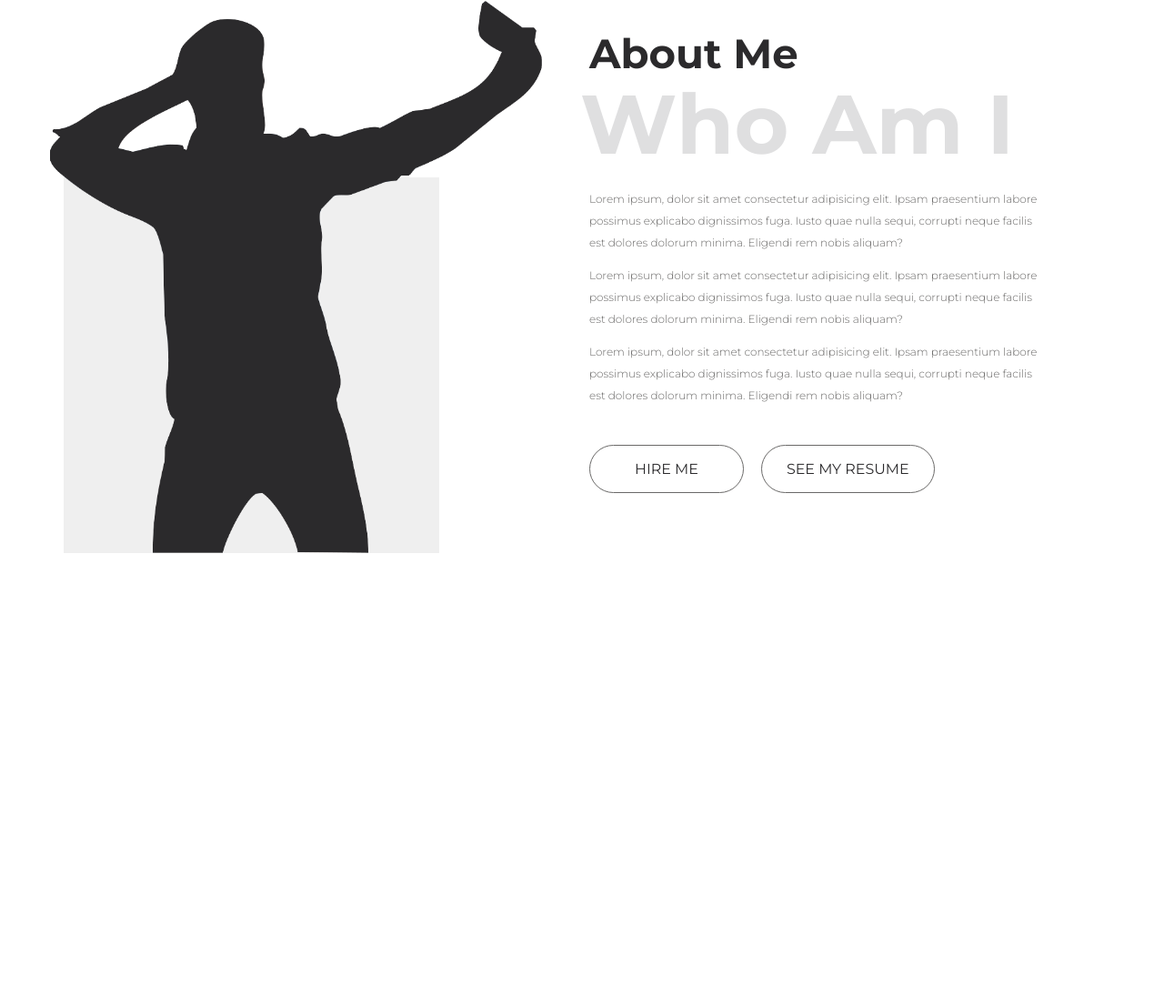
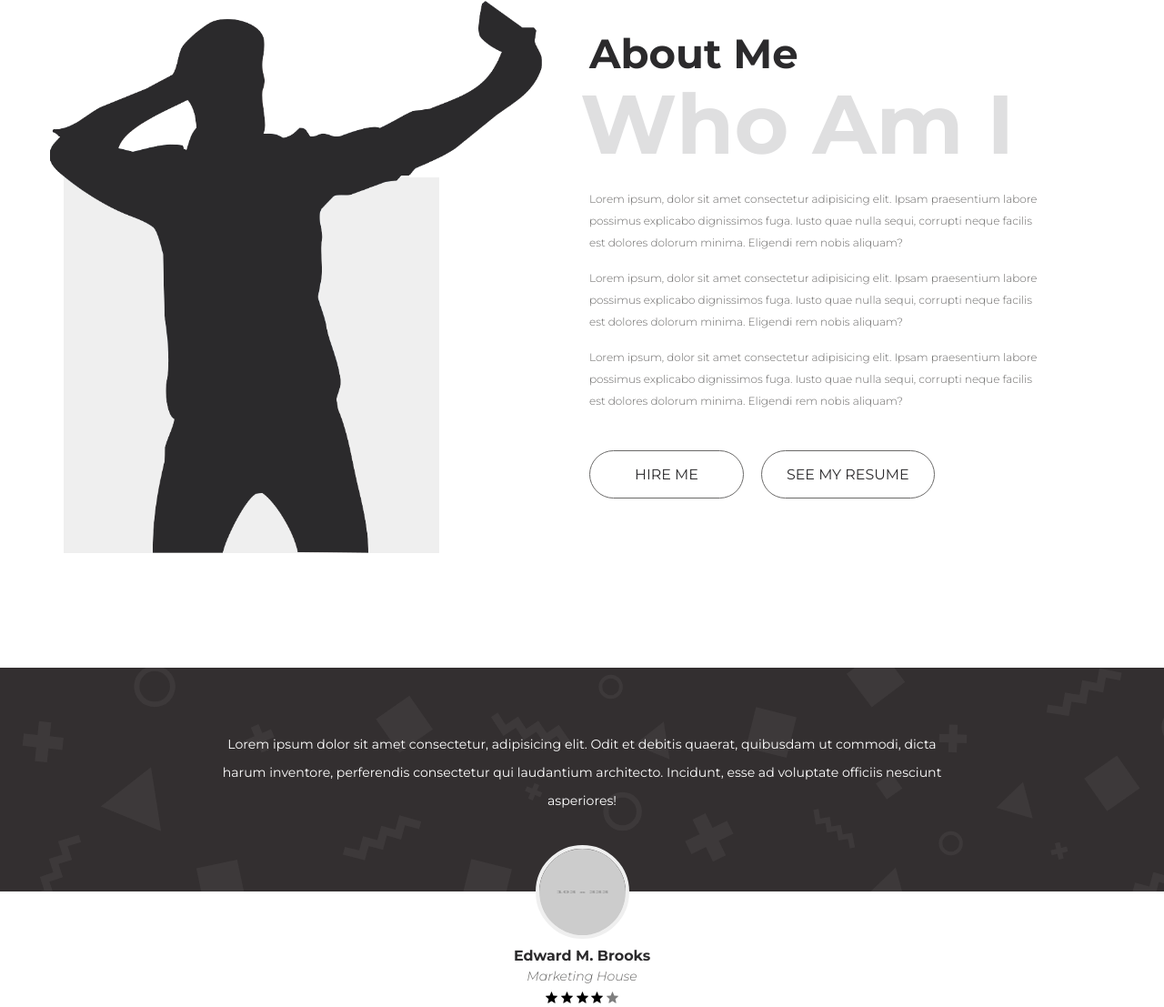
Before and after one commit to Kostya20292/Portfolio, a plain HTML site: page index.html in a window 1280 px wide. Shown: the part 2088-3195 px from the top of the page at 91% size. Before the commit the page ends 2822 px from the top, so only its background shows below. Drawn offline with Linux system fonts and the light colour scheme; placeholder pictures from the web are drawn by us.

Commit message:
Сверстана секция reviews

```diff
--- a/index.html
+++ b/index.html
@@ -219,5 +219,27 @@
     </div>
   </section>
 
+  <section class="reviews">
+    <div class="container">
+      <div class="reviews__item">
+        <div class="reviews__text">
+          <p>Lorem ipsum dolor sit amet consectetur, adipisicing elit. Odit et debitis quaerat, quibusdam ut commodi, dicta harum inventore, perferendis consectetur qui laudantium architecto. Incidunt, esse ad voluptate officiis nesciunt asperiores!</p>
+        </div>
+        <div class="reviews__author">
+          <img class="reviews__photo" src="http://dummyimage.com/103/333" alt="reviews">
+          <div class="reviews__name">Edward M. Brooks</div>
+          <div class="reviews__company">Marketing House</div>
+          <div class="reviews__rating">
+            <img class="reviews__star" src="img/star.svg" alt="star">
+            <img class="reviews__star" src="img/star.svg" alt="star">
+            <img class="reviews__star" src="img/star.svg" alt="star">
+            <img class="reviews__star" src="img/star.svg" alt="star">
+            <img class="reviews__star reviews__star--unactive" src="img/star.svg" alt="star">
+          </div>
+        </div>
+      </div>
+    </div>
+  </section>
+
 </body>
 </html>
--- /dev/null
+++ b/less/blocks/reviews.less
@@ -0,0 +1,63 @@
+// main: ../style.less
+
+.reviews {
+  background: #332f30 url("../img/reviews-bg.png") center no-repeat;
+  padding: 4.6rem 0;
+  position: relative;
+}
+
+.reviews__item {
+  width: 100%;
+  max-width: 830px;
+  margin: 0 auto;
+}
+
+.reviews__text {
+  font-size: 0.94rem;
+  color: @white;
+  line-height: 2.2;
+  text-align: center;
+}
+
+.reviews__author {
+  text-align: center;
+  position: absolute;
+  top: 100%;
+  left: 0;
+  z-index: 1;
+  width: 100%;
+  margin-top: -51px;
+}
+
+.reviews__photo {
+  display: block;
+  margin: 0 auto 0.6rem;
+  width: 103px;
+  height: 103px;
+  border-radius: 50%;
+  border: 4px solid #efefef;
+}
+
+.reviews__name {
+  font-size: 1.06rem;
+  color: @black;
+  font-weight: 700;
+  margin-bottom: 0.3rem;
+}
+
+.reviews__company {
+  font-size: 0.94rem;
+  color: @gray;
+  font-style: italic;
+  font-weight: 300;
+  margin-bottom: 0.4rem;
+}
+
+.reviews__star {
+  width: 13px;
+  height: 13px;
+
+  &--unactive {
+    opacity: 0.5;
+  }
+}
--- a/less/style.less
+++ b/less/style.less
@@ -20,6 +20,10 @@ h6 {
   margin: 0;
 }
 
+p {
+  margin: 0 0 1rem;
+}
+
 *,
 *::before,
 *::after {
@@ -37,5 +41,6 @@ h6 {
 @import "blocks/portfolio";
 @import "blocks/work";
 @import "blocks/about";
+@import "blocks/reviews";
 
 @import "blocks/helpers";
```
Also changed, not shown: css/style.css.
